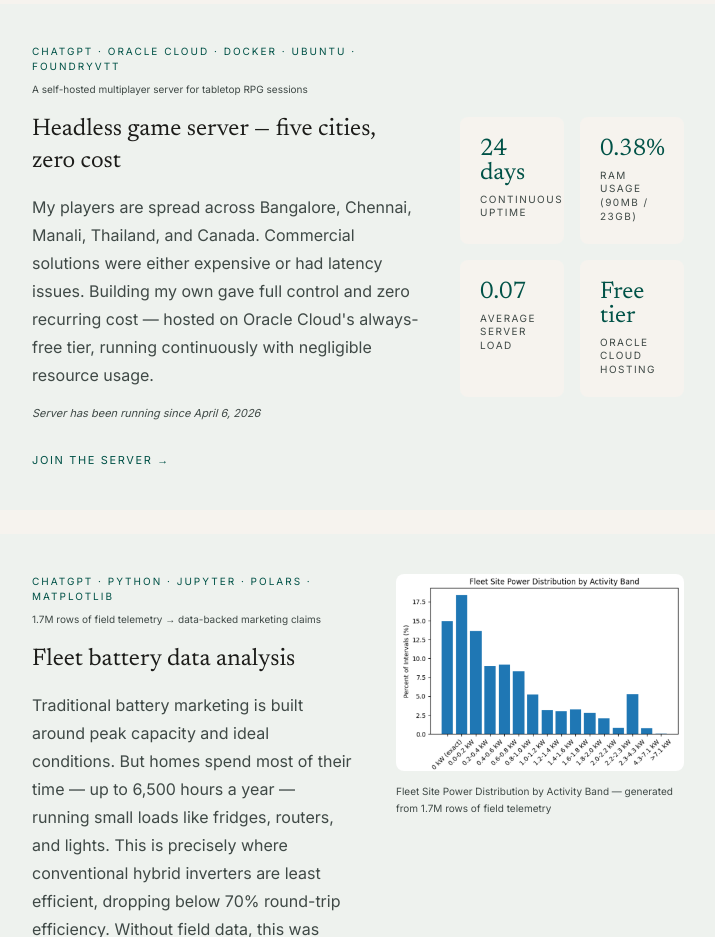
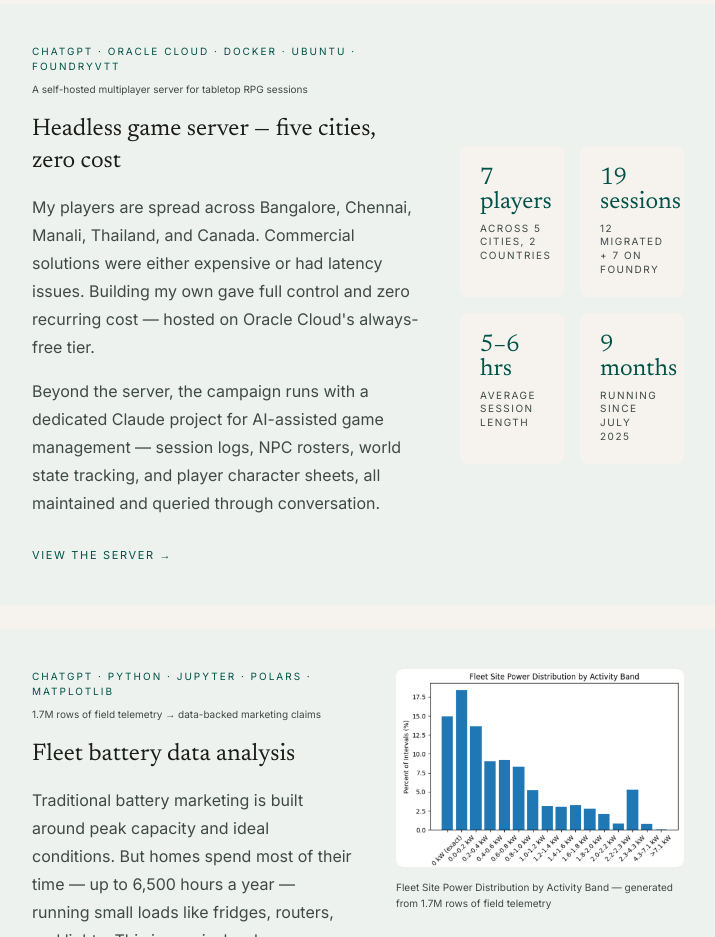
Before and after one commit to AchinthyaH/portfolio, a plain HTML site: page ai.html in a window 1280 px wide. Shown: the part 1740-2677 px from the top of the page, without its empty margins (282-997 px from the left). Drawn offline with nearby package versions, Linux system fonts and the light colour scheme.

Commit message:
Updated AI page FoundryVTT card

```diff
--- a/ai.html
+++ b/ai.html
@@ -235,39 +235,41 @@
               <p class="font-label text-[10px] uppercase tracking-[0.2em] text-primary mb-2">ChatGPT &middot; Oracle Cloud &middot; Docker &middot; Ubuntu &middot; FoundryVTT</p>
               <p class="font-label text-[10px] text-on-surface-variant mb-4">A self-hosted multiplayer server for tabletop RPG sessions</p>
               <h3 class="font-headline text-2xl text-on-surface mb-4">Headless game server — five cities, zero cost</h3>
-              <p class="text-[1rem] leading-[1.75] text-on-surface-variant mb-4">
-                My players are spread across Bangalore, Chennai, Manali, Thailand, and Canada. Commercial solutions were either expensive or had latency issues. Building my own gave full control and zero recurring cost — hosted on Oracle Cloud's always-free tier, running continuously with negligible resource usage.
-              </p>
-              <p class="font-label text-[11px] text-on-surface-variant italic mb-6">
-                Server has been running since April 6, 2026
-              </p>
+              <div class="space-y-4 text-[1rem] leading-[1.75] text-on-surface-variant mb-6">
+                <p>
+                  My players are spread across Bangalore, Chennai, Manali, Thailand, and Canada. Commercial solutions were either expensive or had latency issues. Building my own gave full control and zero recurring cost — hosted on Oracle Cloud's always-free tier.
+                </p>
+                <p>
+                  Beyond the server, the campaign runs with a dedicated Claude project for AI-assisted game management — session logs, NPC rosters, world state tracking, and player character sheets, all maintained and queried through conversation.
+                </p>
+              </div>
               <a
                 href="https://castleravenloft.duckdns.org/join"
                 target="_blank"
                 rel="noopener noreferrer"
                 class="font-label text-[11px] uppercase tracking-[0.15em] text-primary hover:text-primary-container transition-colors duration-200"
               >
-                Join the server &rarr;
+                View the server &rarr;
               </a>
             </div>
 
             <!-- Right: dashboard stats 2x2 -->
             <div class="flex-shrink-0 md:w-56 grid grid-cols-2 gap-4 content-center">
               <div class="p-5 rounded-xl bg-surface-container-low">
-                <p class="font-headline text-2xl text-primary leading-none mb-2">24 days</p>
-                <p class="font-label text-[10px] uppercase tracking-[0.15em] text-on-surface-variant leading-snug">Continuous uptime</p>
+                <p class="font-headline text-2xl text-primary leading-none mb-2">7 players</p>
+                <p class="font-label text-[10px] uppercase tracking-[0.15em] text-on-surface-variant leading-snug">Across 5 cities, 2 countries</p>
               </div>
               <div class="p-5 rounded-xl bg-surface-container-low">
-                <p class="font-headline text-2xl text-primary leading-none mb-2">0.38%</p>
-                <p class="font-label text-[10px] uppercase tracking-[0.15em] text-on-surface-variant leading-snug">RAM usage (90MB / 23GB)</p>
+                <p class="font-headline text-2xl text-primary leading-none mb-2">19 sessions</p>
+                <p class="font-label text-[10px] uppercase tracking-[0.15em] text-on-surface-variant leading-snug">12 migrated + 7 on Foundry</p>
               </div>
               <div class="p-5 rounded-xl bg-surface-container-low">
-                <p class="font-headline text-2xl text-primary leading-none mb-2">0.07</p>
-                <p class="font-label text-[10px] uppercase tracking-[0.15em] text-on-surface-variant leading-snug">Average server load</p>
+                <p class="font-headline text-2xl text-primary leading-none mb-2">5–6 hrs</p>
+                <p class="font-label text-[10px] uppercase tracking-[0.15em] text-on-surface-variant leading-snug">Average session length</p>
               </div>
               <div class="p-5 rounded-xl bg-surface-container-low">
-                <p class="font-headline text-2xl text-primary leading-none mb-2">Free tier</p>
-                <p class="font-label text-[10px] uppercase tracking-[0.15em] text-on-surface-variant leading-snug">Oracle Cloud hosting</p>
+                <p class="font-headline text-2xl text-primary leading-none mb-2">9 months</p>
+                <p class="font-label text-[10px] uppercase tracking-[0.15em] text-on-surface-variant leading-snug">Running since July 2025</p>
               </div>
             </div>
 
```
